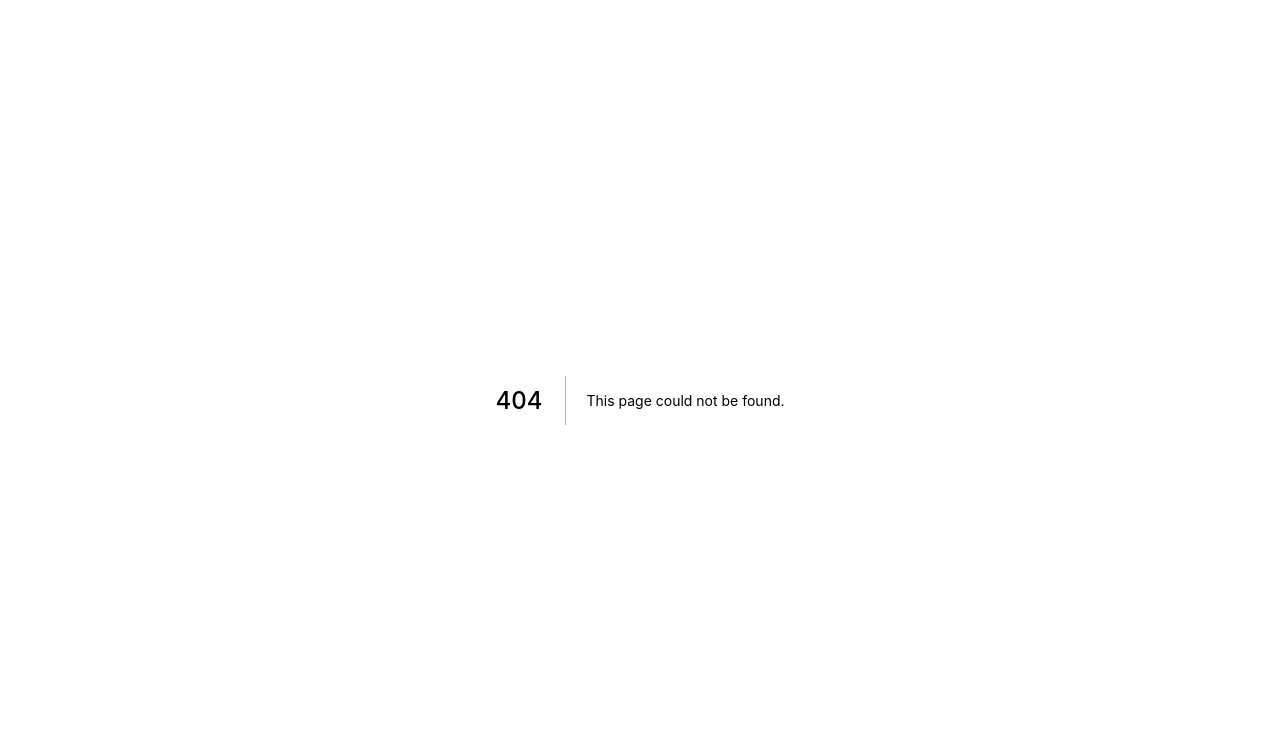
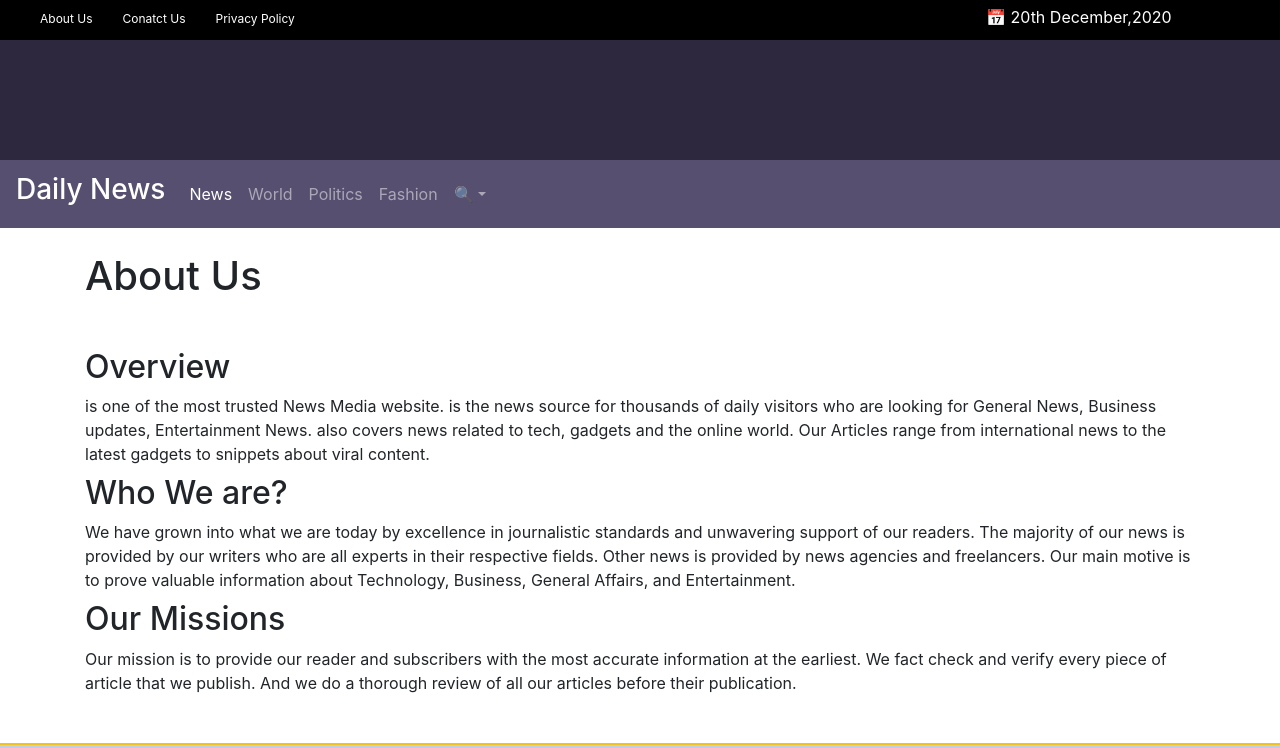
Before and after one commit to tushark39/frontend, a Next.js app: page /about-us in a window 1280 px wide. Before the commit this address had no page. Shown: the top 748 px of the page. Built offline with nearby package versions, Linux system fonts and the light colour scheme.

Commit message:
second commit

```diff
--- a/components/Layout.js
+++ b/components/Layout.js
@@ -14,13 +14,13 @@ const Layout = ({children}) =>{
          <div className="col-md-9">
             <ul className="topNavBar">
                 <li>
-                <a href="#">About Us</a>
+                <a href="/about-us">About Us</a>
                 </li>
                 <li>
-                <a href="#">Conatct Us</a>
+                <a href="/contact-us">Conatct Us</a>
                 </li>
                 <li>
-                <a href="#">Privacy Policy</a>
+                <a href="/privacy-policy">Privacy Policy</a>
                 </li>
             </ul>
          </div>
--- a/components/crud/BlogCreate.js
+++ b/components/crud/BlogCreate.js
@@ -68,7 +68,6 @@ const CreateBlog = ({router})=>{
 
     const publishBlog = (e) =>{
         e.preventDefault();
-        // console.log('Ready to publish a blog ')
         createBlog(formData, token).then(data=>{
             if(data.error){
                 setValues({...values, error: data.error})
--- a/package.json
+++ b/package.json
@@ -5,8 +5,8 @@
   "main": "index.js",
   "scripts": {
     "dev": "next",
-    "build": "next build",
-    "start": "next start"
+    "build": "next build && next export",
+    "start": "next start "
   },
   "keywords": [],
   "author": "",
--- /dev/null
+++ b/pages/about-us.js
@@ -0,0 +1,32 @@
+import Layout from '../components/Layout';
+import { APP_NAME } from '../config';
+
+const AboutUs = () => (
+    <Layout>
+        <div className="container">
+            <div className="row">
+                <div className="col-md-12 mb-5" >
+                    <h1 className="mt-4"> About Us</h1>
+                    <h2 className="mt-5">Overview</h2>
+                    {APP_NAME} is one of the most trusted News Media website.
+                    {APP_NAME} is the news source for thousands of daily visitors who are looking for General News,
+                     Business updates, Entertainment News. {APP_NAME} also covers news related to tech, gadgets and the online world.
+                     Our Articles range from international news to the latest gadgets to snippets about viral content.
+
+                    <h2 className="mt-2">Who We are?</h2>
+                    We have grown into what we are today by excellence in journalistic standards and unwavering support of our readers.
+                     The majority of our news is provided by our writers who are all experts in their respective fields.
+                     Other news is provided by news agencies and freelancers. Our main motive is to prove valuable information about Technology, Business, General Affairs, and Entertainment.
+
+                    <h2 className="mt-2">Our Missions</h2>
+                    Our mission is to provide our reader and subscribers with the most accurate information at the earliest.
+                    We fact check and verify every piece of article that we publish.
+                    And we do a thorough review of all our articles before their publication.
+
+                </div>
+            </div>
+        </div>
+    </Layout>
+)
+
+export default AboutUs;
```
Also changed, not shown: components/blog/Card.js (+11 -8 lines), pages/blogs/[slug].js (+26 -5 lines), pages/blogs/index.js (+38 -34 lines), pages/contact-us.js (added, +9 -0 lines), pages/privacy-policy.js (added, +15 -0 lines).
